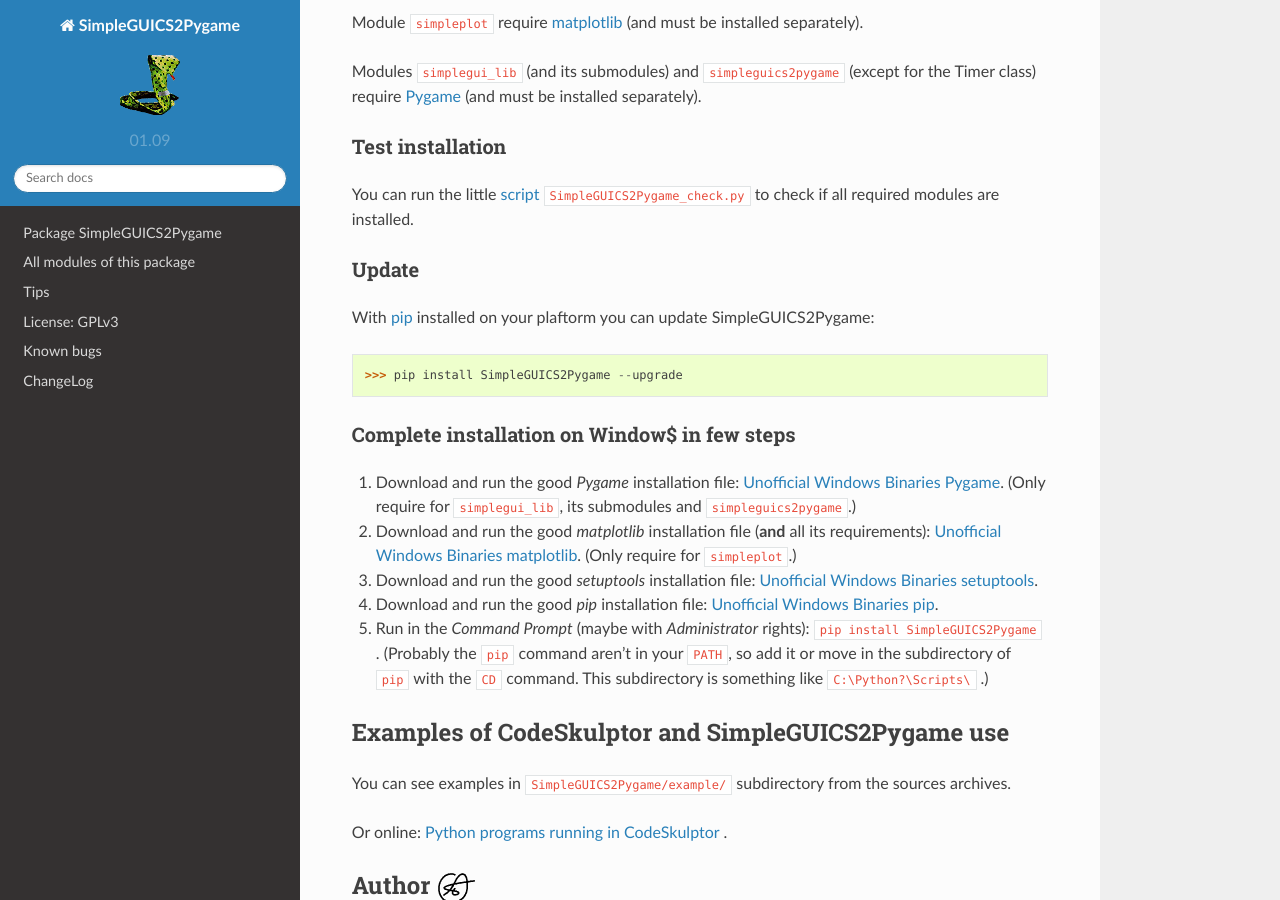
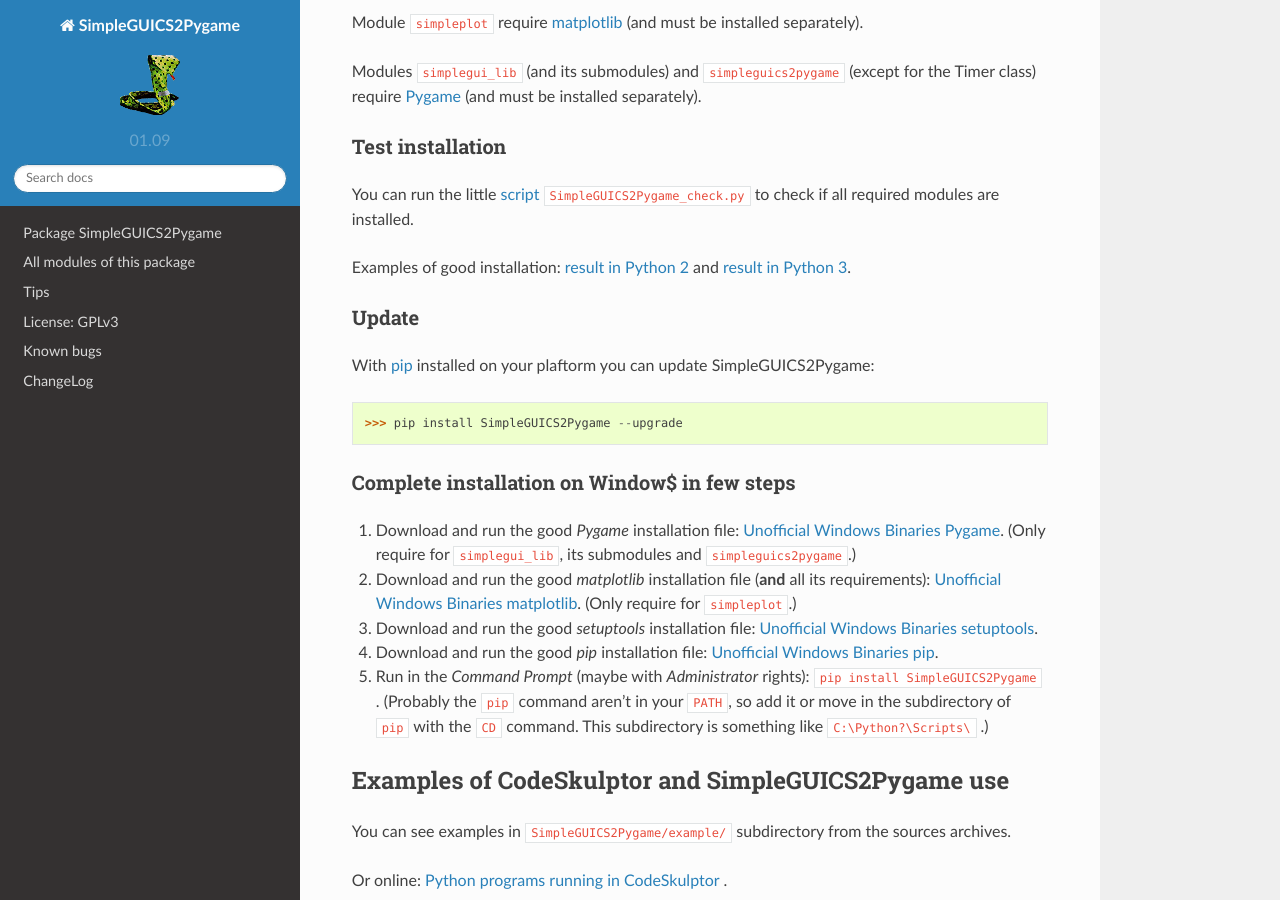
Before and after one commit to rhul-compsoc/SimpleGUICS2Pygame, a Sphinx documentation site: the page built from Sphinx/index.rst, in a window 1280 px wide and 900 px high, scrolled down 1351 px. Built offline with Sphinx 7.4.7 and the Read the Docs theme 2.0.0, drawn with Linux system fonts in a browser that asks for light colours.

Commit message:
Updated documentation.

```diff
--- a/Sphinx/index.rst
+++ b/Sphinx/index.rst
@@ -83,7 +83,14 @@
 You can run the little script_ ``SimpleGUICS2Pygame_check.py``
 to check if all required modules are installed.
 
+Examples of good installation:
+`result in Python 2`_
+and
+`result in Python 3`_.
+
 .. _script: https://bitbucket.org/OPiMedia/simpleguics2pygame/src/default/SimpleGUICS2Pygame/script/
+.. _`result in Python 2`: https://bitbucket.org/OPiMedia/simpleguics2pygame/src/default/SimpleGUICS2Pygame/test/results_py2/SimpleGUICS2Pygame_check.log
+.. _`result in Python 3`: https://bitbucket.org/OPiMedia/simpleguics2pygame/src/default/SimpleGUICS2Pygame/test/results_py3/SimpleGUICS2Pygame_check.log
 
 
 Update
```
